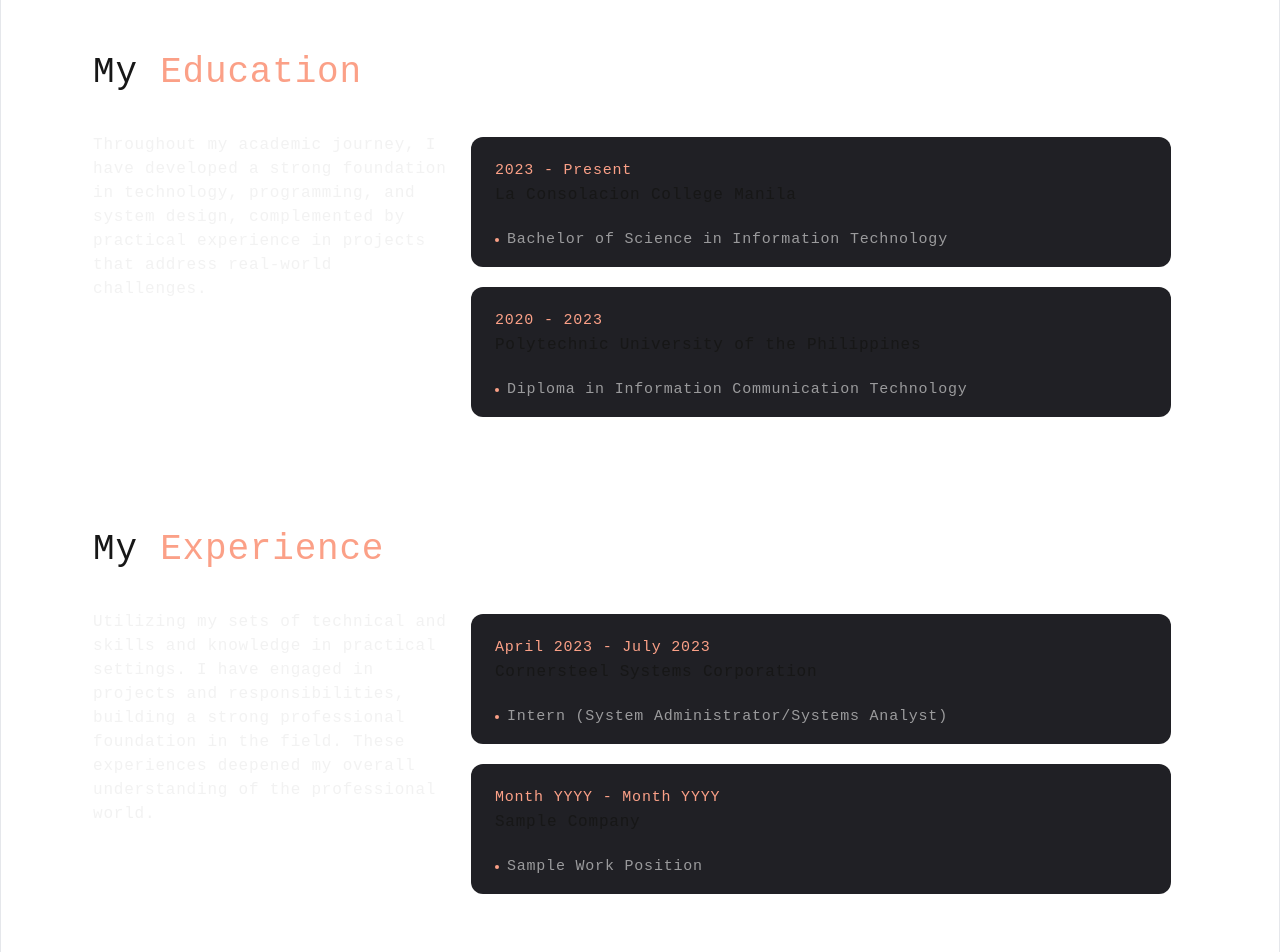
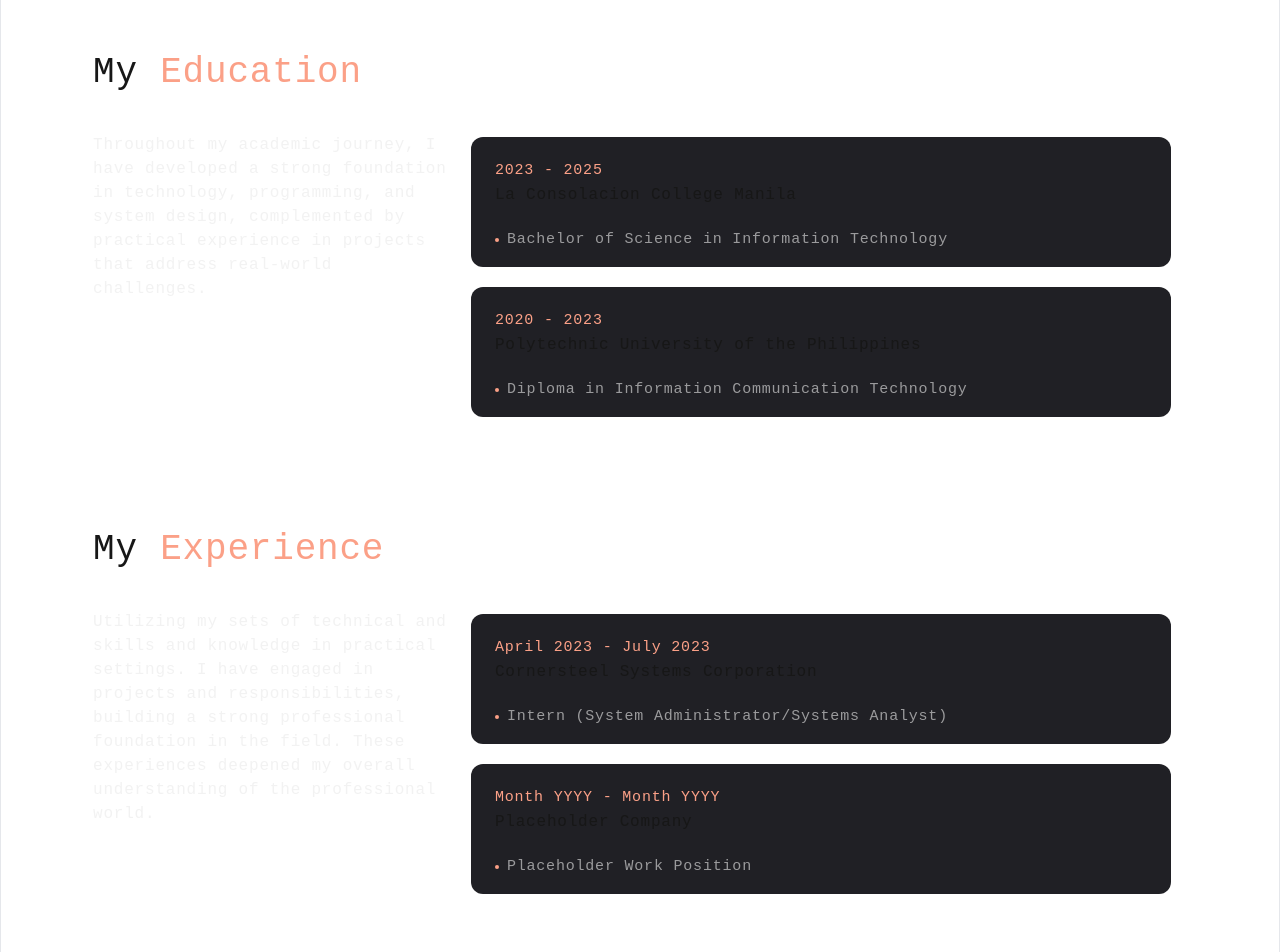
Before and after one commit to SeanGmz/seanportfolio, a Next.js app in the folder my-portfolio/: page / in a window 1280 px wide. Shown: the part 4040-4992 px from the top of the page. Built offline with nearby package versions, Linux system fonts and the light colour scheme.

Commit message:
updated educ and work experiences

```diff
--- a/my-portfolio/app/sections/background.tsx
+++ b/my-portfolio/app/sections/background.tsx
@@ -6,7 +6,7 @@ import { useState } from "react";
 // Educational Background data
 const education = [
   {
-    year: "2023 - Present",
+    year: "2023 - 2025",
     school: "La Consolacion College Manila",
     program: "Bachelor of Science in Information Technology",
   },
@@ -43,15 +43,17 @@ const experience = [
   },
 
   {
-    company: "Sample Company",
-    position: "Sample Work Position",
+    company: "Placeholder Company",
+    position: "Placeholder Work Position",
     duration: "Month YYYY - Month YYYY",
+    description: "This tab is just a placeholder for future work experience.",
   },
 
   {
-    company: "Sample Company",
-    position: "Sample Work Position",
+    company: "Placeholder Company",
+    position: "Placeholder Work Position",
     duration: "Month YYYY - Month YYYY",
+    description: "This tab is just a placeholder for future work experience.",
   },
 ];
 
@@ -64,7 +66,10 @@ const Background = () => {
 
   const EducBg = () => {
     return (
-      <div id="background" className="flex flex-col pt-32 text-center lg:text-start lg:h-[80%]">
+      <div
+        id="background"
+        className="flex flex-col pt-32 text-center lg:text-start lg:h-[80%]"
+      >
         <div className="xl:px-32 md:px-14 md:mx-3 lg:px-20 pb-10">
           <h1 className="xl:text-4xl sm:text-4xl text-2xl text-center lg:text-start">
             My <span className="text-accent"> Education </span>
@@ -154,7 +159,9 @@ const Background = () => {
                 >
                   <span
                     className={` ${
-                      clickedIndex === null ? "h-2/6 md:py-6 pt-5" : "h-[10%] pt-5 "
+                      clickedIndex === null
+                        ? "h-2/6 md:py-6 pt-5"
+                        : "h-[10%] pt-5 "
                     }  lg:text-[15px] text-[15px] text-accent`}
                   >
                     {ed.duration}
@@ -187,7 +194,6 @@ const Background = () => {
                   </div>
 
                   {clickedIndex === index && (
-
                     <div className="additional-content w-full h-[40%]  pb-6">
                       {/* Add your additional content here */}
                       <p className="text-[12px] xl:text-[13px] text-fore/70 mt-4">
@@ -203,7 +209,6 @@ const Background = () => {
                         Click again to close
                       </p>
                     </div>
-
                   )}
                 </div>
               ))}
```
Lines whose indentation alone changed are shown as unchanged.
